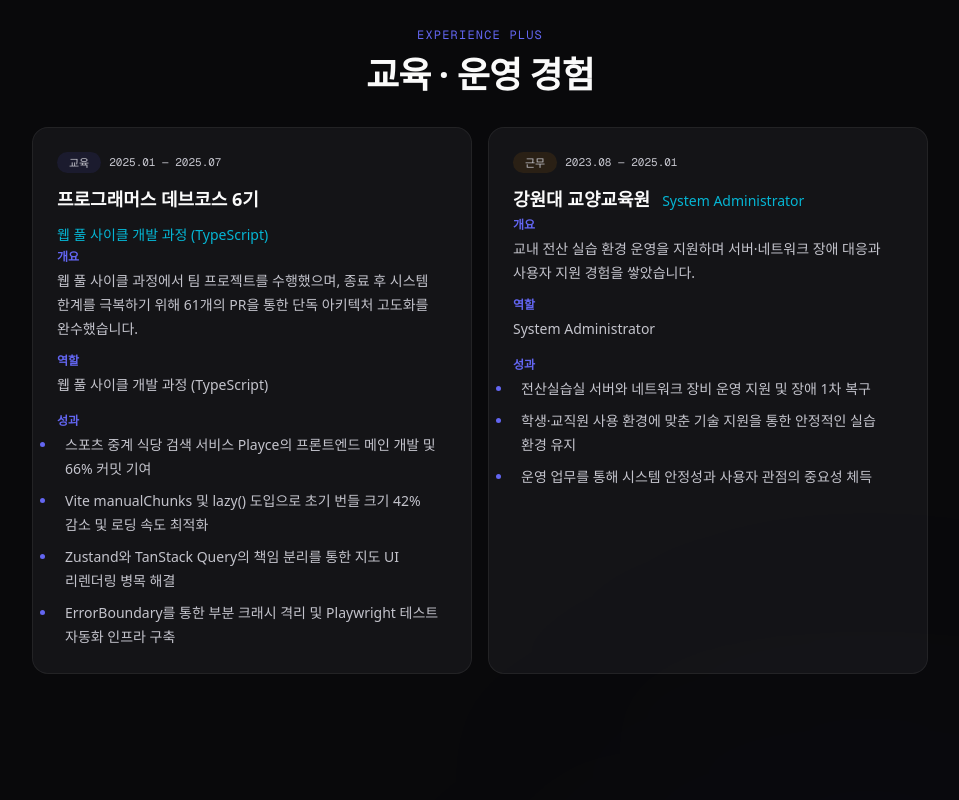
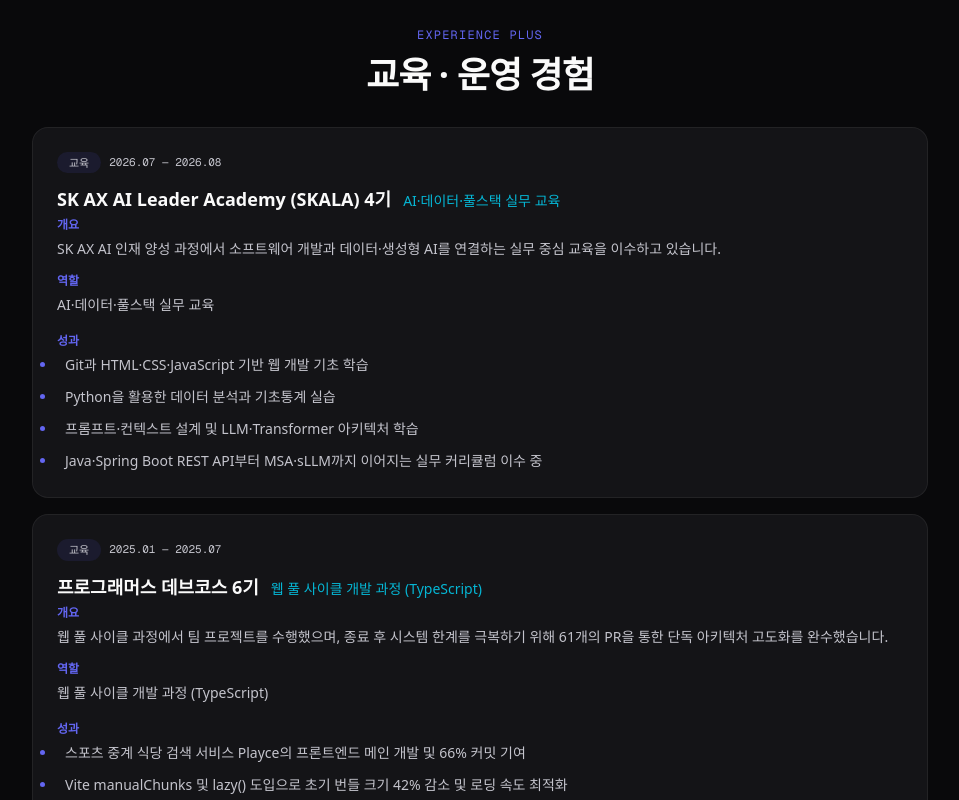
Before and after one commit to neverleaveualong/portfolio, a Next.js app: page / in a window 1280 px wide. Shown: the part 2400-3200 px from the top of the page, without its empty margins (160-1119 px from the left). Built offline with nearby package versions, Linux system fonts and the light colour scheme; a web font is replaced by a local one.

Commit message:
Add SKALA to education experience timeline

```diff
--- a/src/components/Experience.tsx
+++ b/src/components/Experience.tsx
@@ -23,7 +23,7 @@ export default function Experience() {
       <div className="mx-auto max-w-4xl">
         <SectionHeader label={t.experience.label} title={t.experience.title} />
 
-        <div className="grid gap-4 md:grid-cols-2">
+        <div className="grid gap-4">
           {t.experience.items.map((item, i) => {
             const colors = typeColorMap[item.type] || defaultColor;
             return (
--- a/src/i18n/en.ts
+++ b/src/i18n/en.ts
@@ -88,6 +88,20 @@ const en: Translations = {
     roleLabel: "Role",
     achievementLabel: "Outcome",
     items: [
+      {
+        title: "SK AX AI Leader Academy (SKALA), 4th Cohort",
+        role: "Practical AI, Data & Full-stack Training",
+        period: "Jul — Aug 2026",
+        type: "Program",
+        description:
+          "Currently completing an SK AX training program focused on connecting software development with data and generative AI.",
+        highlights: [
+          "Studied Git and web development fundamentals with HTML, CSS, and JavaScript",
+          "Practiced Python-based data analysis and introductory statistics",
+          "Studied prompt and context design, LLMs, and Transformer architecture",
+          "Progressing through a practical curriculum spanning Java and Spring Boot REST APIs, MSA, and sLLMs",
+        ],
+      },
       {
         title: "Programmers DevCourse 6th",
         role: "Full-cycle Web Development",
--- a/src/i18n/ja.ts
+++ b/src/i18n/ja.ts
@@ -88,6 +88,20 @@ const ja: Translations = {
     roleLabel: "役割",
     achievementLabel: "成果",
     items: [
+      {
+        title: "SK AX AI Leader Academy (SKALA) 4期",
+        role: "AI・データ・フルスタック実務教育",
+        period: "2026.07 — 2026.08",
+        type: "教育",
+        description:
+          "SK AXのAI人材育成課程で、ソフトウェア開発とデータ・生成AIを結ぶ実務中心の教育を受講しています。",
+        highlights: [
+          "GitとHTML・CSS・JavaScriptによるWeb開発基礎を学習",
+          "Pythonを活用したデータ分析と基礎統計を実習",
+          "プロンプト・コンテキスト設計とLLM・Transformerアーキテクチャを学習",
+          "Java・Spring Boot REST APIからMSA・sLLMへ続く実務カリキュラムを受講中",
+        ],
+      },
       {
         title: "Programmers DevCourse 6th",
         role: "Webフルサイクル開発課程",
--- a/src/i18n/ko.ts
+++ b/src/i18n/ko.ts
@@ -99,6 +99,20 @@ const ko = {
     roleLabel: "역할",
     achievementLabel: "성과",
     items: [
+      {
+        title: "SK AX AI Leader Academy (SKALA) 4기",
+        role: "AI·데이터·풀스택 실무 교육",
+        period: "2026.07 — 2026.08",
+        type: "교육",
+        description:
+          "SK AX AI 인재 양성 과정에서 소프트웨어 개발과 데이터·생성형 AI를 연결하는 실무 중심 교육을 이수하고 있습니다.",
+        highlights: [
+          "Git과 HTML·CSS·JavaScript 기반 웹 개발 기초 학습",
+          "Python을 활용한 데이터 분석과 기초통계 실습",
+          "프롬프트·컨텍스트 설계 및 LLM·Transformer 아키텍처 학습",
+          "Java·Spring Boot REST API부터 MSA·sLLM까지 이어지는 실무 커리큘럼 이수 중",
+        ],
+      },
       {
         title: "프로그래머스 데브코스 6기",
         role: "웹 풀 사이클 개발 과정 (TypeScript)",
```
